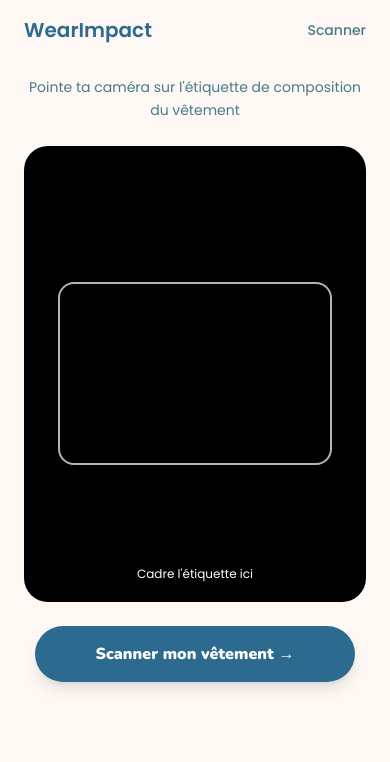
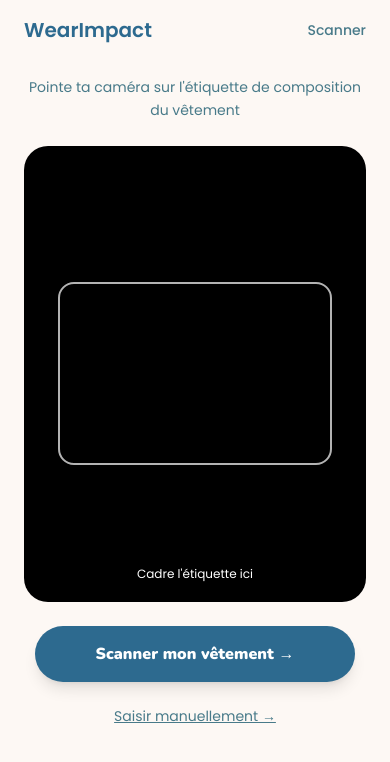
Before and after one commit to CH-Hugo/wearimpact, a Next.js app: page /scan in a window 390 px wide. Shown: the top 762 px of the page. Built offline with nearby package versions, Linux system fonts and the light colour scheme; no server answers.

Commit message:
feat and fix: ajout du bouton scan manuel et responsive

```diff
--- a/src/app/saisie-manuelle/page.js
+++ b/src/app/saisie-manuelle/page.js
@@ -86,12 +86,11 @@ export default function SaisieManuelle() {
           </div>
 
           {matieres.map((m, index) => (
-            <div key={index} className="bg-white rounded-2xl border border-black/5 p-4 flex flex-col gap-3">
-              <div className="flex gap-3 items-center">
+<div key={index} className="bg-white rounded-2xl border border-black/5 p-4 flex flex-col gap-2">
   <select
     value={m.id}
     onChange={(e) => updateMatiere(index, 'id', e.target.value)}
-                  className="flex-1 border border-black/10 rounded-xl px-3 py-2 text-sm font-poppins text-bleu outline-none focus:border-bleu bg-fond"
+    className="w-full border border-black/10 rounded-xl px-3 py-2 text-sm font-poppins text-bleu outline-none focus:border-bleu bg-fond"
     aria-label={`Matière ${index + 1}`}
   >
     {listeMatieres.map(mat => (
@@ -99,7 +98,8 @@ export default function SaisieManuelle() {
     ))}
   </select>
 
-                <div className="flex items-center gap-1 border border-black/10 rounded-xl px-3 py-2 bg-fond w-24">
+  <div className="flex gap-2 items-center">
+    <div className="flex items-center gap-1 border border-black/10 rounded-xl px-3 py-2 bg-fond flex-1">
       <input
         type="number"
         value={m.share}
@@ -115,7 +115,7 @@ export default function SaisieManuelle() {
     {matieres.length > 1 && (
       <button
         onClick={() => supprimerMatiere(index)}
-                    className="text-lagune text-lg"
+        className="text-lagune text-lg px-2"
         aria-label="Supprimer cette matière"
       >
         ✕
--- a/src/app/scan/page.js
+++ b/src/app/scan/page.js
@@ -29,17 +29,13 @@ const screen = () => {
     canvas.width = video.videoWidth
     canvas.height = video.videoHeight
 
-  // capturer
     context.filter = 'contrast(2) grayscale(1)'
     context.drawImage(video, 0, 0, canvas.width, canvas.height)
     context.filter = 'none'
 
-  // couper le stream
     const stream = videoRef.current.srcObject
     stream.getTracks().forEach(track => track.stop())
     videoRef.current.srcObject = null
-
-  // Tesseract
 
     Tesseract.recognize(canvas, 'fra', {
       tessedit_char_whitelist: 'ABCDEFGHIJKLMNOPQRSTUVWXYZabcdefghijklmnopqrstuvwxyz0123456789% ',
@@ -67,7 +63,6 @@ const screen = () => {
   return (
     <div className="min-h-screen bg-fond flex flex-col">
 
-      {/* HEADER */}
       <header className="px-6 py-4 flex items-center justify-between bg-fond sticky top-0 z-10">
         <Link href="/" className="text-bleu font-poppins font-bold text-xl">
           WearImpact
@@ -77,12 +72,10 @@ const screen = () => {
 
       <main className="flex-1 flex flex-col items-center px-6 py-4 gap-6 w-full max-w-3xl mx-auto">
 
-        {/* INSTRUCTIONS */}
         <p className="text-lagune text-sm text-center leading-relaxed">
           Pointe ta caméra sur l'étiquette de composition du vêtement
         </p>
 
-        {/* CAMERA */}
         <div className="relative w-full rounded-3xl overflow-hidden bg-black aspect-[3/4]">
           <video
             ref={videoRef}
@@ -90,13 +83,9 @@ const screen = () => {
             playsInline
             className="w-full h-full object-cover"
           />
-
-          {/* CADRE DE CAM */}
           <div className="absolute inset-0 flex items-center justify-center pointer-events-none">
             <div className="w-4/5 h-2/5 border-2 border-white/70 rounded-2xl" />
           </div>
-
-          {/* LABEL DANS LA CAM */}
           <div className="absolute bottom-4 left-0 right-0 flex justify-center">
             <span className="bg-black/50 text-white text-xs px-3 py-1 rounded-full font-poppins">
               Cadre l'étiquette ici
@@ -104,7 +93,6 @@ const screen = () => {
           </div>
         </div>
 
-        {/* ERREUR CAMERA */}
         {erreurCamera && (
           <div className="bg-white border border-black/10 rounded-2xl p-4 text-center w-full">
             <p className="text-bleu font-poppins text-sm">
@@ -113,7 +101,6 @@ const screen = () => {
           </div>
         )}
 
-        {/* PETIT BOUTON SCANNER EN ESPERANT QUIL SOIT ACCESSIBLE */}
         <button
           onClick={screen}
           disabled={loading || erreurCamera}
@@ -123,13 +110,19 @@ const screen = () => {
           {loading ? 'Analyse en cours…' : 'Scanner mon vêtement →'}
         </button>
 
+        <Link
+          href="/saisie-manuelle"
+          className="text-lagune text-sm font-poppins text-center underline"
+        >
+          Saisir manuellement →
+        </Link>
+
         {loading && (
           <p className="text-lagune text-xs text-center font-poppins">
             Lecture de l'étiquette, ça peut prendre quelques secondes…
           </p>
         )}
 
-        {/* Canvas caché — sert à capturer l'image */}
         <canvas ref={canvasRef} className="hidden" aria-hidden="true" />
 
       </main>
```
Lines whose indentation alone changed are shown as unchanged.
